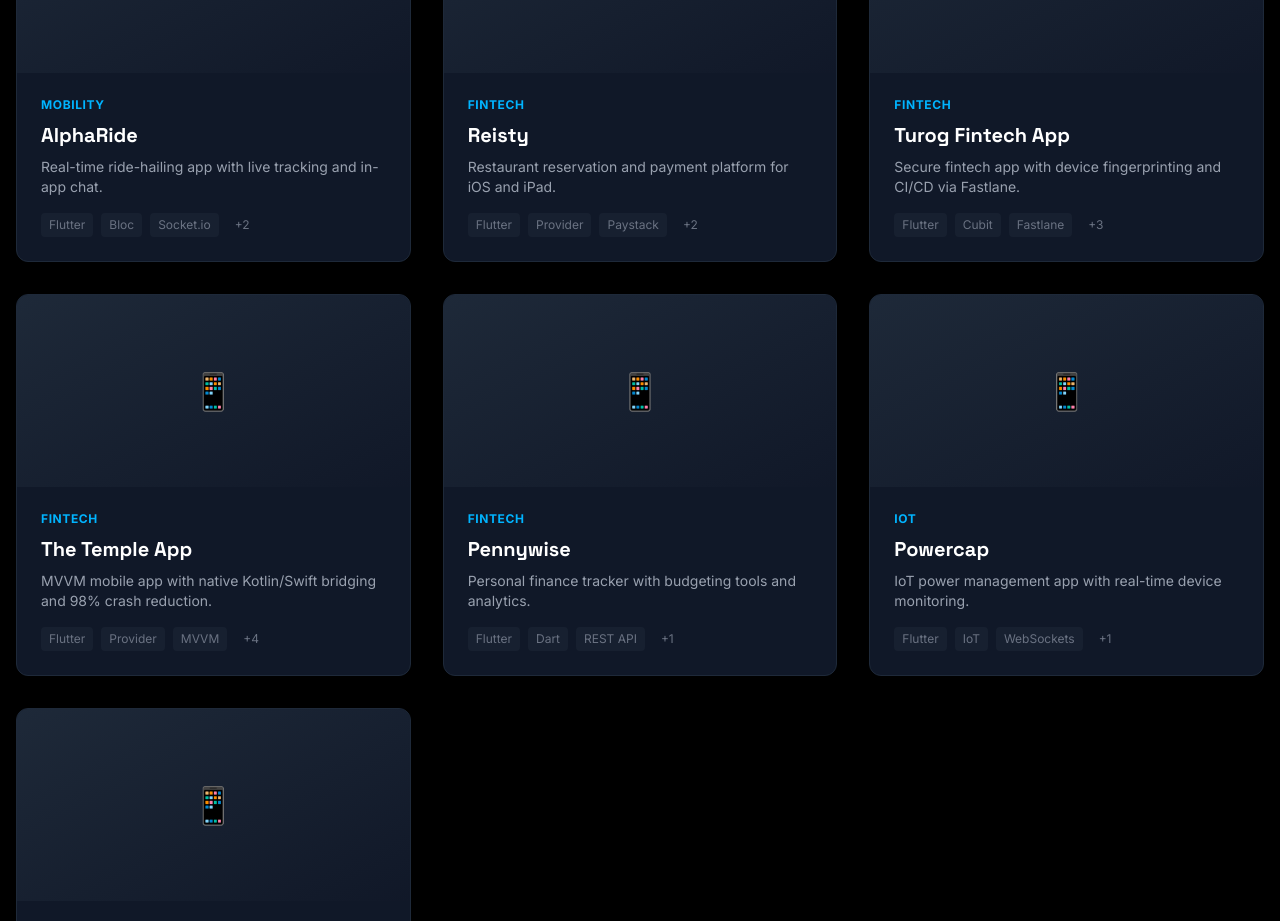
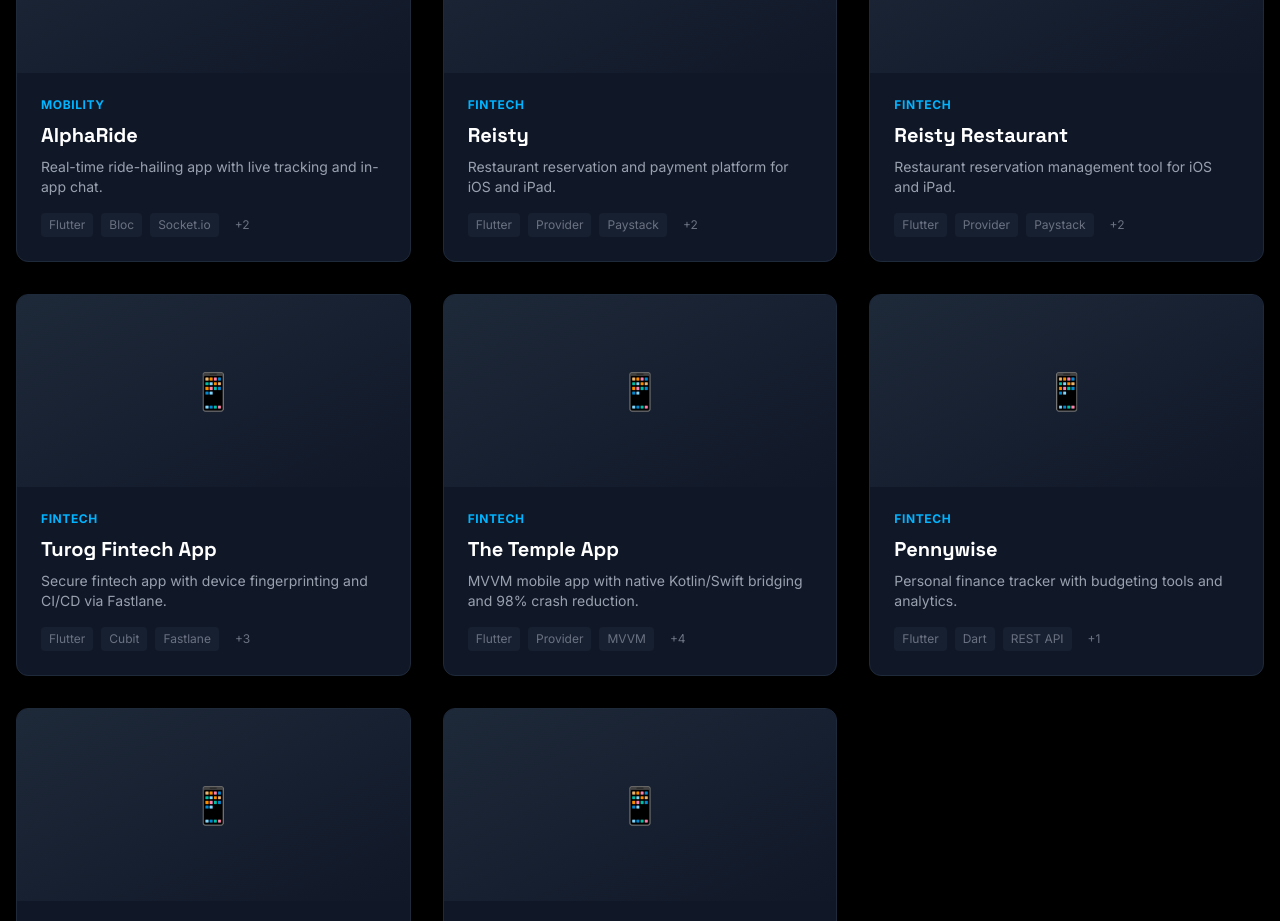
Before and after one commit to gikwegbu/georgeIkwegbu, a Vue app: page / in a window 1280 px wide. Shown: the part 7660-8581 px from the top of the page. Built offline with nearby package versions, Linux system fonts and the light colour scheme.

Commit message:
Added correct store (Play and Apple)  url links

```diff
--- a/src/data/projects.js
+++ b/src/data/projects.js
@@ -8,8 +8,8 @@ export const projects = [
         techStack: ["Flutter", "Bloc", "Socket.io", "Firebase", "WebRTC"],
         heroImage: null,
         screenshots: [],
-        playStoreUrl: "https://play.google.com/store/apps/details?id=com.lisbon.alpharide",
-        appStoreUrl: "https://apps.apple.com/app/alpharide",
+        playStoreUrl: "https://play.google.com/store/apps/details?id=com.lisbon.app",
+        appStoreUrl: "https://apps.apple.com/us/app/lisbon-user/id6737439784",
         role: "Head of Department & Lead Flutter Engineer",
         year: "2024"
     },
@@ -22,8 +22,22 @@ export const projects = [
         techStack: ["Flutter", "Provider", "Paystack", "Push Notifications", "REST API"],
         heroImage: null,
         screenshots: [],
-        playStoreUrl: null,
-        appStoreUrl: null,
+        playStoreUrl: "https://play.google.com/store/apps/details?id=com.reisty.reisty",
+        appStoreUrl: "https://apps.apple.com/us/app/reisty/id6473653634",
+        role: "Team Lead & Flutter Engineer",
+        year: "2023"
+    },
+    {
+        id: 2,
+        title: "Reisty Restaurant",
+        category: "Fintech",
+        shortDescription: "Restaurant reservation management tool for iOS and iPad.",
+        description: "Team lead on a feature-rich restaurant management app with Paystack payment gateway integration, push notifications, and iPad-optimised responsive UI. Contributed an open-source Paystack Flutter package used in the project.",
+        techStack: ["Flutter", "Provider", "Paystack", "Push Notifications", "REST API"],
+        heroImage: null,
+        screenshots: [],
+        playStoreUrl: "https://play.google.com/store/apps/details?id=com.reisty.restaurant.reisty_restaurant",
+        appStoreUrl: "https://apps.apple.com/gb/app/reisty-restaurant/id6739537057",
         role: "Team Lead & Flutter Engineer",
         year: "2023"
     },
@@ -36,8 +50,8 @@ export const projects = [
         techStack: ["Flutter", "Cubit", "Fastlane", "Firebase", "Figma", "CircleCI"],
         heroImage: null,
         screenshots: [],
-        playStoreUrl: null,
-        appStoreUrl: null,
+        playStoreUrl: "https://play.google.com/store/apps/details?id=app.adiba.capitalfield.miya",
+        appStoreUrl: "https://apps.apple.com/us/app/rexa-finance/id6446645311",
         role: "Senior Flutter Engineer",
         year: "2023"
     },
@@ -50,8 +64,8 @@ export const projects = [
         techStack: ["Flutter", "Provider", "MVVM", "Kotlin", "Swift", "Firebase", "Zendesk"],
         heroImage: null,
         screenshots: [],
-        playStoreUrl: null,
-        appStoreUrl: null,
+        playStoreUrl: "https://play.google.com/store/apps/details?id=com.temple.amaze&hl=en&gl=US",
+        appStoreUrl: "https://apps.apple.com/tt/app/amaze-africa/id1591003894",
         role: "Mobile App Engineer",
         year: "2022"
     },
```
